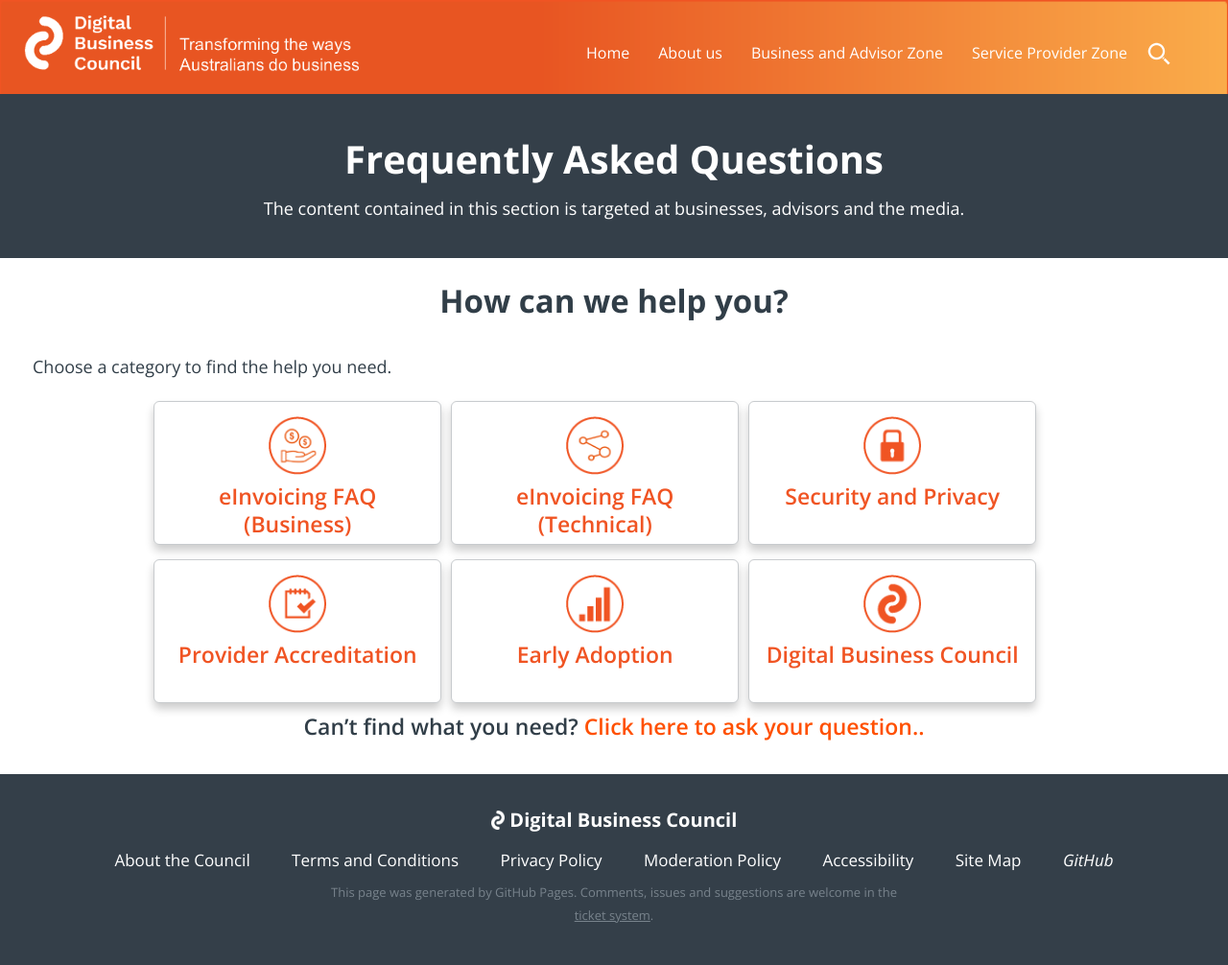
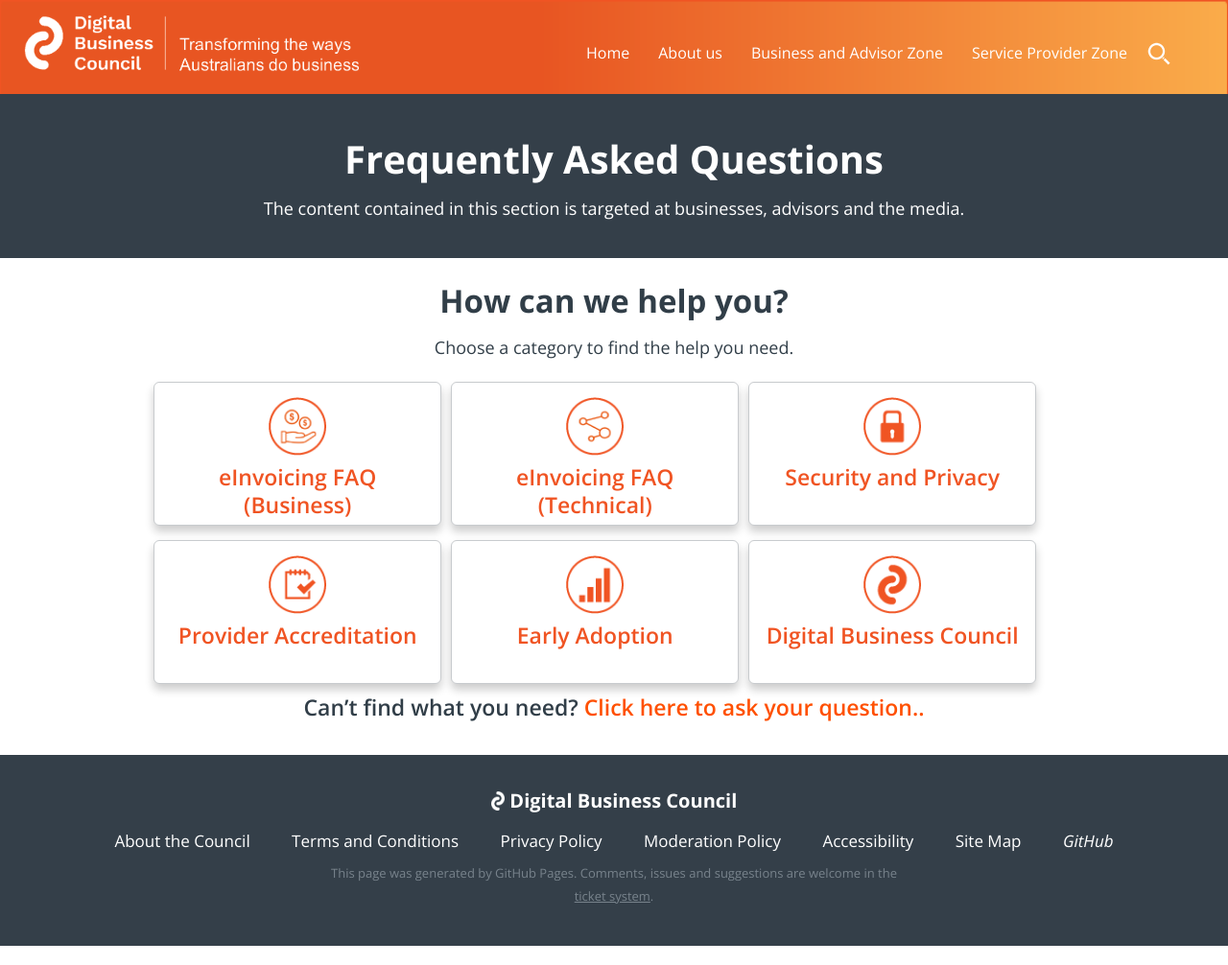
Before and after one commit to Digital-Business-Council/Digital-Business-Council.github.io, a Jekyll site: the page built from pages/business-zone/blogs/faq-landing-page.md, in a window 1280 px wide. Shown: the whole page at 96% size. Built offline with Jekyll 4.4.1, drawn with Linux system fonts in a browser that asks for light colours.

Commit message:
Update _common.scss

```diff
--- a/_sass/_common.scss
+++ b/_sass/_common.scss
@@ -50,15 +50,6 @@
   padding: 20px 0;
   width:1212px;
 }
-.page-content-faq{
-		text-align:center;
-		p{
-			text-align:center;
-		}
-		h1{
-			margin-bottom:20px;
-		}
-	}
 
 .page-sidebar{
   display: table-cell;
@@ -405,6 +396,15 @@
   	}
 	}
 }
+.page-content-faq{
+		text-align:center;
+		p{
+			text-align:center;
+		}
+		h1{
+			margin-bottom:20px;
+		}
+	}
 
 .faq-toc{
 	position:relative;
```
